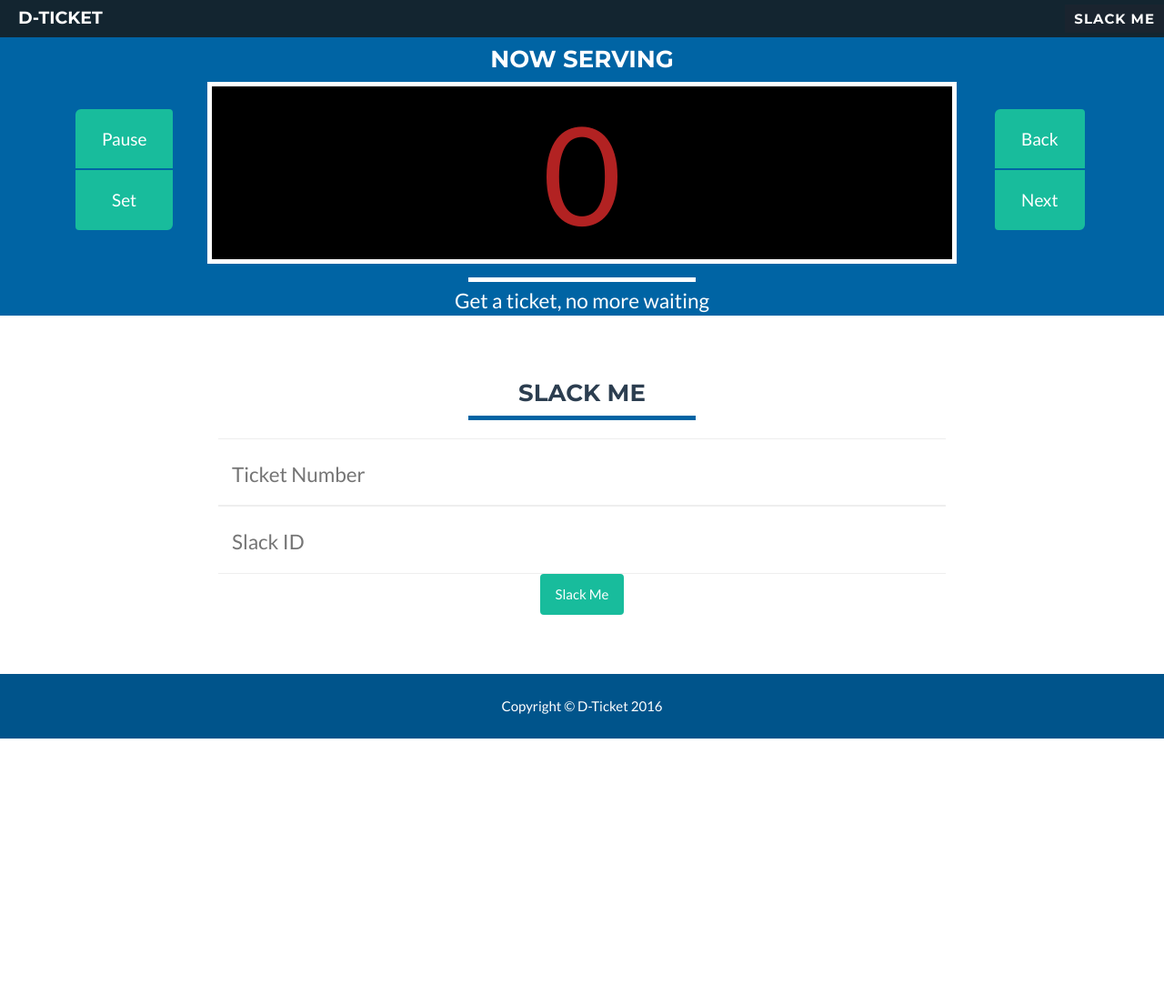
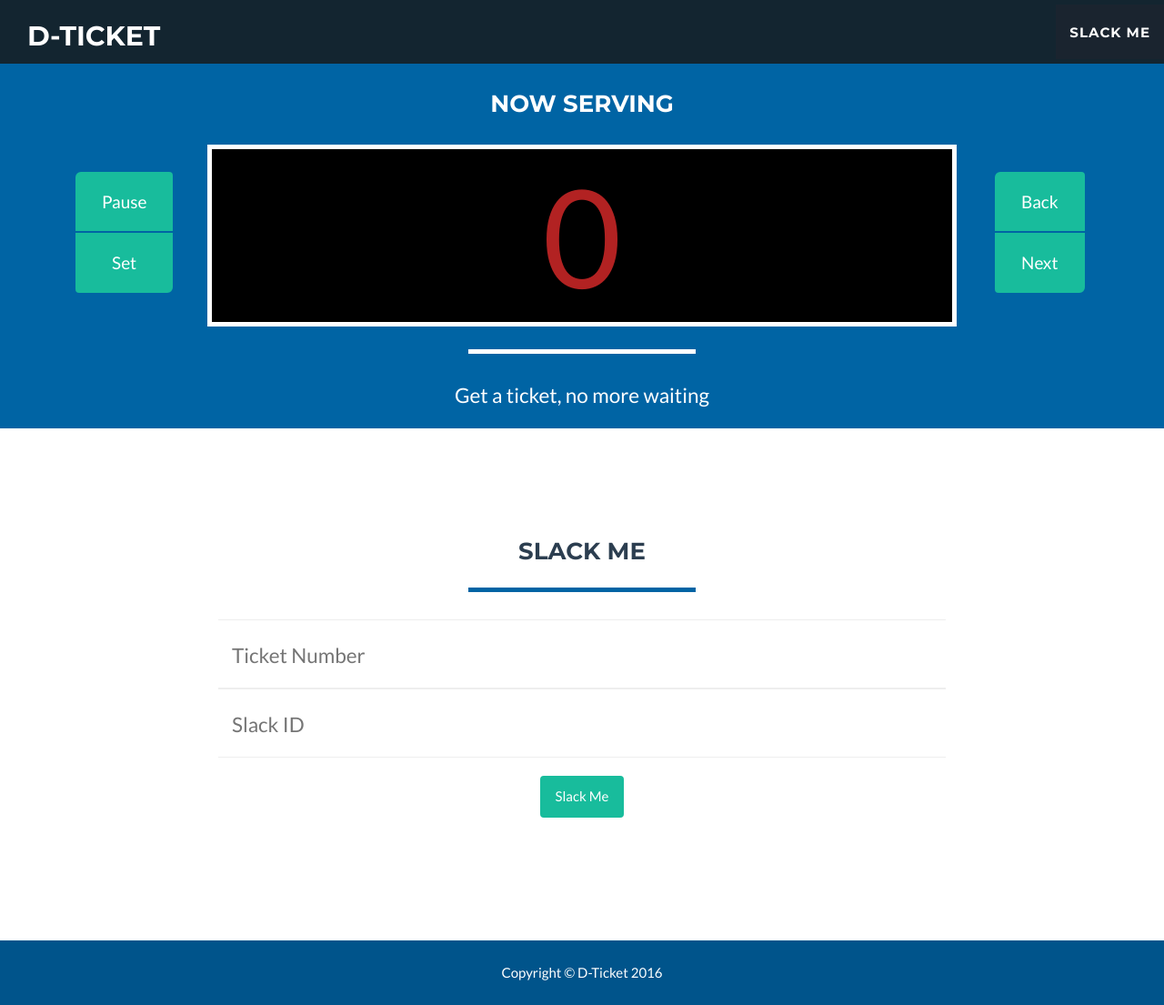
Before and after one commit to seanon414/dticket, a Django app: page / in a window 1280 px wide. Shown: the whole page at 91% size. Before the commit the page ends 812 px from the top, so only its background shows below. Run offline with Django 3.2, Linux system fonts and the light colour scheme; some libraries are stand-ins or nearby versions.

Commit message:
responsive less

```diff
--- a/dticket/static/css/freelancer.css
+++ b/dticket/static/css/freelancer.css
@@ -68,8 +68,8 @@
   color: white;
 }
 header .container {
-  padding-top: 40px;
-  padding-bottom: 40px;
+  padding-top: 100px;
+  padding-bottom: 50px;
 }
 header img {
   display: block;
@@ -88,8 +88,8 @@
 }
 @media (min-width: 768px) {
   header .container {
-    padding-top: 40px;
-    padding-bottom: 40px;
+    padding-top: 100px;
+    padding-bottom: 100px;
   }
   header .intro-text .name {
     font-size: 4.75em;
@@ -99,42 +99,29 @@
   }
 }
 @media (min-width: 768px) {
-  .navbar {
-    min-height: 30px;
-  }
-  .navbar-default .navbar-nav > li > a {
-    padding: 5px 10px;
-  }
-  /*
   .navbar-fixed-top {
     padding: 10px 0;
     -webkit-transition: padding 0.3s;
     -moz-transition: padding 0.3s;
     transition: padding 0.3s;
-	    .navbar-brand {
-	        font-size: 1.2em;
+  }
+  .navbar-fixed-top .navbar-brand {
+    font-size: 2em;
     -webkit-transition: all 0.3s;
     -moz-transition: all 0.3s;
     transition: all 0.3s;
   }
-    }
-
   .navbar-fixed-top.navbar-shrink {
     padding: 10px 0;
-		.navbar-brand {
+  }
+  .navbar-fixed-top.navbar-shrink .navbar-brand {
     font-size: 1.5em;
   }
-	}
-	*/
 }
 .navbar {
   font-family: "Montserrat", "Helvetica Neue", Helvetica, Arial, sans-serif;
   text-transform: uppercase;
   font-weight: 700;
-}
-.navbar .navbar-brand {
-  height: 30px;
-  padding: 5px 5px;
 }
 .navbar a:focus {
   outline: none;
@@ -170,10 +157,10 @@
 }
 @media (max-width: 767px) {
   section {
-    padding: 20px 0;
+    padding: 75px 0;
   }
   section.first {
-    padding-top: 20px;
+    padding-top: 75px;
   }
 }
 #portfolio .portfolio-item {
@@ -399,12 +386,72 @@
   display: none;
 }
 /* Overrides for DT */
-@media (min-width: 992px) {
-  .container-fluid {
+.navbar-default {
+  background: #132530;
+}
+hr.ticket-icon:after,
+hr.ticket-primary:after {
+  content: "\f145";
+  font-family: FontAwesome;
+  display: inline-block;
+  position: relative;
+  top: -0.8em;
+  font-size: 2em;
+  padding: 0 0.25em;
+}
+hr.ticket-icon,
+hr.ticket-primary {
+  padding: 0;
+  border: none;
+  border-top: solid 5px;
+  text-align: center;
+  max-width: 250px;
+  margin: 25px auto 30px;
+}
+hr.ticket-icon {
+  border-color: white;
+}
+hr.ticket-icon:after {
+  color: white;
+  background-color: #0064a4;
+}
+hr.ticket-primary {
+  background-color: white;
+  border-color: #0064a4;
+}
+hr.ticket-primary:after {
+  background-color: white;
+  color: #0064a4;
+}
+.container .counter {
+  margin: 10px auto;
+  width: 50%;
+  background-color: black;
+  border: 5px solid #fff;
+  min-width: 400px;
+  height: 200px;
+  color: #fff;
+  line-height: 190px;
+  font-size: 150px;
+  color: firebrick;
+}
+.container .btn-actions {
+  margin-top: 20px;
+}
+/* Overrides for DT */
+@media (min-width: 920px) {
+  header {
+    padding-bottom: 20px;
+  }
+  header .container-fluid {
     width: 100%;
   }
+  header .container-fluid h3 {
+    margin-top: 80px;
+    padding: 20px 0;
   }
-@media (min-width: 768px) {
+}
+@media (min-width: 920px) {
   .navbar-fixed-top {
     padding: 5px 0;
   }
@@ -415,11 +462,75 @@
 .navbar-default {
   background: #132530;
 }
+@media (max-width: 920px) {
+  .navbar-fixed-top {
+    max-height: 20px;
+  }
+  .navbar-fixed-top .navbar-brand {
+    font-size: 1.5em;
+    height: 20px;
+    margin-left: 0;
+    padding: 0 10px;
+  }
+  .navbar-nav > li > a {
+    padding: 0 10px;
+  }
+  .navbar {
+    min-height: 40px;
+  }
+  header .container {
+    padding-top: 40px;
+    padding-bottom: 40px;
+  }
+  header .container-fluid {
+    padding-top: 30px;
+  }
+  hr.ticket-icon,
+  hr.ticket-primary {
+    padding: 0;
+    border: none;
+    border-top: solid 5px;
+    text-align: center;
+    max-width: 250px;
+    margin: 25px auto 30px;
+  }
+  hr.ticket-icon:after,
+  hr.ticket-primary:after {
+    display: inline-block;
+    position: relative;
+    top: -0.8em;
+    font-size: 2em;
+    padding: 0 0.25em;
+  }
+  hr.ticket-icon {
+    margin: 15px auto 5px;
+  }
+  hr.ticket-icon:after {
+    font-size: 1.5em;
+    padding: 0 5px;
+  }
+  hr.ticket-primary {
+    margin: 10px auto 20px;
+  }
+  hr.ticket-primary:after {
+    font-size: 1.5em;
+    padding: 0 5px;
+  }
+  #page-top section {
+    padding: 50px 0;
+  }
+  #page-top section .form-control {
+    height: 20px;
+  }
+  #page-top section .floating-label-form-group input {
+    font-size: 1em;
+    padding: 0;
+  }
+}
 header {
   background-color: #0064a4;
 }
 header .container-fluid {
-  padding-top: 30px;
   /*		.btn-success {
 			border-bottom: 1px solid darken(#18bc9c, 20%);
 		}
@@ -453,60 +564,23 @@
 header .container-fluid .intro-text .skills {
   font-size: 1.5em;
 }
-#page-top section {
-  padding: 50px 0;
-}
-#page-top section .form-control {
-  height: 20px;
-}
-#page-top section .floating-label-form-group input {
-  font-size: 1em;
-  padding: 0;
-}
-hr.ticket-icon,
-hr.ticket-primary {
-  padding: 0;
-  border: none;
-  border-top: solid 5px;
-  text-align: center;
-  max-width: 250px;
-  margin: 25px auto 30px;
-}
-hr.ticket-icon:after,
-hr.ticket-primary:after {
-  content: "\f145";
-  font-family: FontAwesome;
-  display: inline-block;
-  position: relative;
-  top: -0.8em;
-  font-size: 2em;
-  padding: 0 0.25em;
-}
-hr.ticket-icon {
-  border-color: white;
-  margin: 15px auto 5px;
-}
-hr.ticket-icon:after {
-  color: white;
-  background-color: #0064a4;
-  font-size: 1.5em;
-  padding: 0 5px;
-}
-hr.ticket-primary {
-  background-color: white;
-  border-color: #0064a4;
-  margin: 10px auto 20px;
-}
-hr.ticket-primary:after {
-  background-color: white;
-  color: #0064a4;
-  font-size: 1.5em;
-  padding: 0 5px;
-}
 #page-top section .floating-label-form-group input {
   font-size: 1.5em;
   outline: none;
 }
 #page-top section .submit-button {
+  padding: 20px;
   text-align: center;
 }
+div#waitTimeModal {
+  top: 10%;
+  left: 10%;
+  width: 75%;
+}
+div#waitTimeModal .modal-body {
+  width: 80%;
+  text-align: center;
+}
+div#waitTimeModal .ticket-primary {
+  max-width: 100%;
+}
--- a/dticket/static/js/freelancer.js
+++ b/dticket/static/js/freelancer.js
@@ -15,20 +15,18 @@
                 e.preventDefault();
                 self.increment_counter();
                 self.set_counter();
-                $(this).closest("form").submit();
             });
 
             $("[name='button_back']").on("click", function (e) {
                 e.preventDefault();
                 self.decrement_counter();
                 self.set_counter();
-                $(this).closest("form").submit();
             });
         },
 
         set_counter: function () {
-            console.log($("#id_ticket_number").val());
             $(".serve_number").text($("#id_ticket_number").val());
+            $(this).closest("form").submit();
         },
 
         pause_counter: function () {
--- a/dticket/static/less/freelancer.less
+++ b/dticket/static/less/freelancer.less
@@ -76,8 +76,8 @@
 	background: @primary;
 	color: white;
 	.container {
-		padding-top: 40px;
-		padding-bottom: 40px;
+		padding-top: 100px;
+		padding-bottom: 50px;
 	}
 	img {
 		display: block;
@@ -101,8 +101,8 @@
 @media(min-width:768px) {
 	header {
 		.container {
-			padding-top: 40px;
-			padding-bottom: 40px;
+			padding-top: 100px;
+			padding-bottom: 100px;
 		}
 		.intro-text {
 			.name {
@@ -116,44 +116,30 @@
 }
 
 @media(min-width:768px) {
-	.navbar {
-		min-height: 30px;
-	}
-	.navbar-default .navbar-nav > li > a {
-		padding: 5px 10px;
-	}
-	/*
     .navbar-fixed-top {
         padding: 10px 0;
         -webkit-transition: padding 0.3s;
         -moz-transition: padding 0.3s;
         transition: padding 0.3s;
 	    .navbar-brand {
-	        font-size: 1.2em;
+	        font-size: 2em;
 	        -webkit-transition: all 0.3s;
 	        -moz-transition: all 0.3s;
 	        transition: all 0.3s;
 	    }
     }
-
     .navbar-fixed-top.navbar-shrink {
         padding: 10px 0;
 		.navbar-brand {
 	        font-size: 1.5em;
 	    }
 	}
-	*/
 }
 
 .navbar {
 	font-family: "Montserrat", "Helvetica Neue", Helvetica, Arial, sans-serif;
 	text-transform: uppercase;
 	font-weight: 700;
-
-	.navbar-brand {
-		height: 30px;
-		padding: 5px 5px;
-	}
 	a:focus {
 		outline: none;
 	}
@@ -196,10 +182,10 @@
 
 @media(max-width:767px) {
 	section {
-		padding: 20px 0;
+		padding: 75px 0;
 	}
 	section.first {
-		padding-top: 20px;
+		padding-top: 75px;
 	}
 }
 
@@ -448,14 +434,84 @@
 }
 
 /* Overrides for DT */
+.navbar-default {
+	background: @primaryDark;
+}
 
-@media (min-width: 992px) {
-	.container-fluid {
-	    width: 100%;
+hr.ticket-icon:after,
+hr.ticket-primary:after {
+	content: "\f145";
+	font-family: FontAwesome;
+	display: inline-block;
+	position: relative;
+	top: -0.8em;
+	font-size: 2em;
+	padding: 0 0.25em;
+}
+hr.ticket-icon,
+hr.ticket-primary {
+    padding: 0;
+    border: none;
+    border-top: solid 5px;
+    text-align: center;
+    max-width: 250px;
+    margin: 25px auto 30px;
+}
+
+hr.ticket-icon {
+    border-color: white;
+}
+
+hr.ticket-icon:after {
+	color: white;
+	background-color: @primary;
+}
+
+hr.ticket-primary {
+	background-color: white;
+	border-color: @primary;
+}
+
+hr.ticket-primary:after {
+	background-color: white;
+	color: @primary;
+}
+.container {
+	.counter {
+		margin: 10px auto;
+		width:50%;
+		background-color:black;
+		border: 5px solid #fff;
+		min-width:400px;
+		height:200px;
+		color: #fff;
+		line-height: 190px;
+		font-size: 150px;
+		color: firebrick;
+	}
+	.btn-actions {
+		margin-top: 20px;
 	}
 }
 
-@media (min-width: 768px) {
+/* Overrides for DT */
+
+@media (min-width: 920px) {
+	header {
+		padding-bottom: 20px;
+
+		.container-fluid {
+		    width: 100%;
+
+			h3 {
+			    margin-top: 80px;
+			    padding: 20px 0;
+			}
+		}
+	}
+}
+
+@media (min-width: 920px) {
 	.navbar-fixed-top {
 		padding:5px 0;
 	}
@@ -467,11 +523,86 @@
 	background: @primaryDark;
 }
 
+@media (max-width: 920px) {
+	.navbar-fixed-top {
+		max-height: 20px;
+
+		.navbar-brand {
+			font-size: 1.5em;
+			height: 20px;
+			margin-left: 0;
+			padding: 0 10px;
+		}
+	}
+	.navbar-nav>li>a {
+		padding: 0 10px;
+	}
+	.navbar {
+		min-height: 40px;
+	}
+	header {
+		.container {
+			padding-top: 40px;
+			padding-bottom: 40px;
+		}
+		.container-fluid {
+			padding-top: 30px;
+		}
+	}
+	hr.ticket-icon,
+	hr.ticket-primary {
+	    padding: 0;
+	    border: none;
+	    border-top: solid 5px;
+	    text-align: center;
+	    max-width: 250px;
+	    margin: 25px auto 30px;
+	}
+
+	hr.ticket-icon:after,
+	hr.ticket-primary:after {
+	    display: inline-block;
+	    position: relative;
+	    top: -0.8em;
+	    font-size: 2em;
+	    padding: 0 0.25em;
+	}
+
+	hr.ticket-icon {
+		margin: 15px auto 5px;
+	}
+
+	hr.ticket-icon:after {
+		font-size: 1.5em;
+		padding: 0 5px;
+	}
+
+	hr.ticket-primary {
+		margin: 10px auto 20px;
+	}
+
+	hr.ticket-primary:after {
+		font-size: 1.5em;
+		padding: 0 5px;
+	}
+
+
+	#page-top section {
+		padding: 50px 0;
+		.form-control {
+			height: 20px;
+		}
+		.floating-label-form-group input {
+			font-size: 1em;
+			padding: 0;
+		}
+	}
+}
+
 header {
 	background-color: @primary;
 
 	.container-fluid {
-		padding-top: 30px;
 
 		.counter {
 			background-color:black;
@@ -510,62 +641,8 @@
 		}*/
 	}
 }
-#page-top section {
-	padding: 50px 0;
-	.form-control {
-		height: 20px;
-	}
-	.floating-label-form-group input {
-		font-size: 1em;
-		padding: 0;
-	}
-}
 
-hr.ticket-icon,
-hr.ticket-primary {
-    padding: 0;
-    border: none;
-    border-top: solid 5px;
-    text-align: center;
-    max-width: 250px;
-    margin: 25px auto 30px;
-}
 
-hr.ticket-icon:after,
-hr.ticket-primary:after {
-    content: "\f145";
-    font-family: FontAwesome;
-    display: inline-block;
-    position: relative;
-    top: -0.8em;
-    font-size: 2em;
-    padding: 0 0.25em;
-}
-
-hr.ticket-icon {
-    border-color: white;
-	margin: 15px auto 5px;
-}
-
-hr.ticket-icon:after {
-    color: white;
-	background-color: @primary;
-	font-size: 1.5em;
-	padding: 0 5px;
-}
-
-hr.ticket-primary {
-	background-color: white;
-    border-color: @primary;
-	margin: 10px auto 20px;
-}
-
-hr.ticket-primary:after {
-    background-color: white;
-    color: @primary;
-	font-size: 1.5em;
-	padding: 0 5px;
-}
 
 #page-top section {
 	.floating-label-form-group input {
@@ -573,6 +650,21 @@
 		outline: none;
 	}
 	.submit-button {
+		padding: 20px;
 		text-align: center;
 	}
 }
+
+div#waitTimeModal {
+    top: 10%;
+    left: 10%;
+    width: 75%;
+
+	.modal-body {
+		width:80%;
+		text-align: center;
+	}
+	.ticket-primary {
+		max-width: 100%;
+	}
+}
```
Lines whose indentation alone changed are shown as unchanged.
